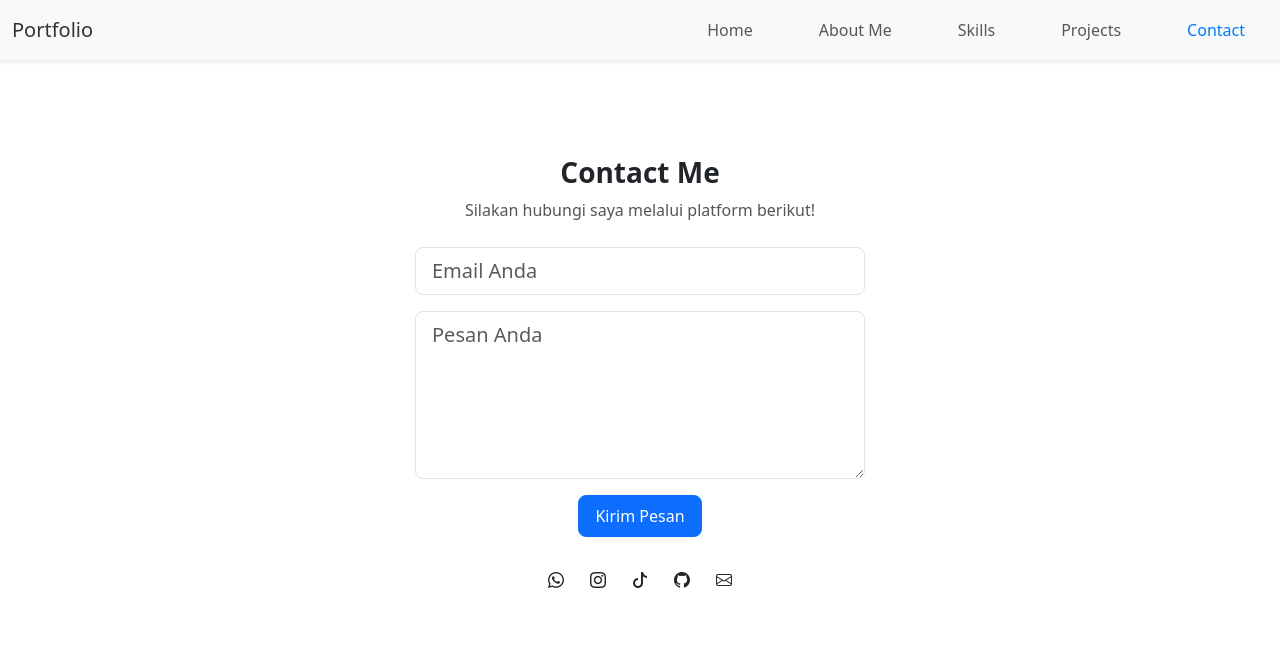
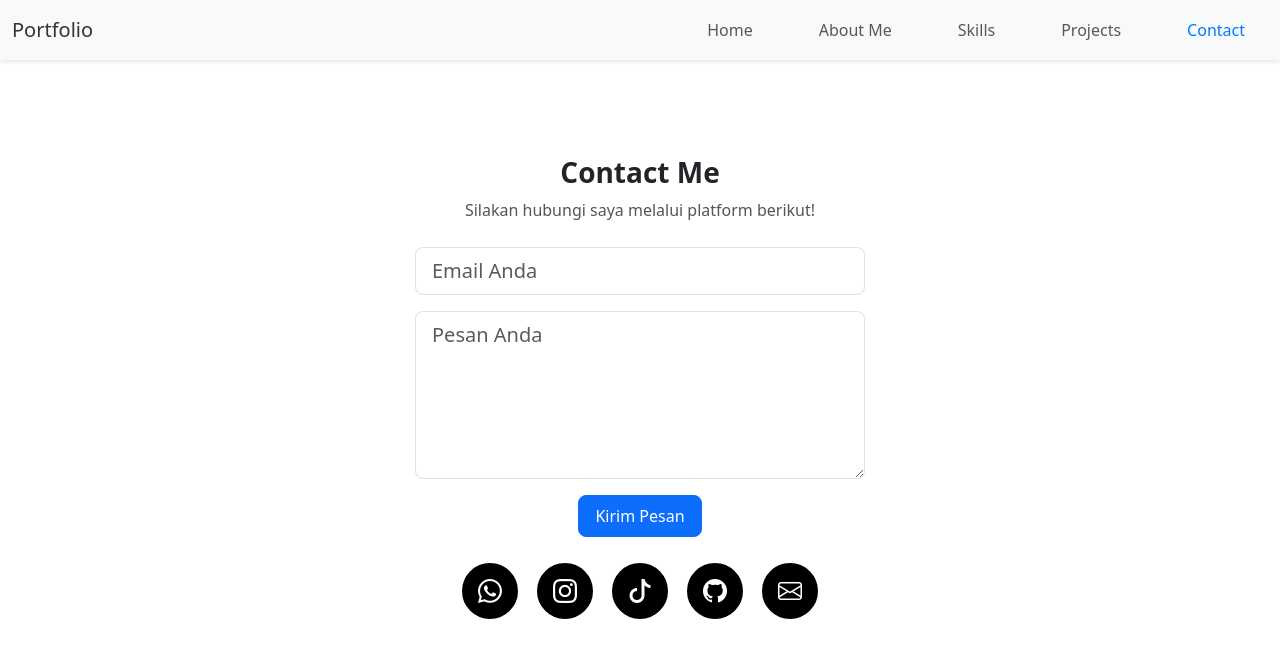
Before and after one commit to z4nky074/Responsi-1, a React (Create React App) app: page / in a window 1280 px wide. Both pictures are taken after a click on the link "Contact". Shown: the top 658 px of the page. Built offline with nearby package versions, Linux system fonts and the light colour scheme.

Commit message:
Update App.css

```diff
--- a/src/App.css
+++ b/src/App.css
@@ -382,20 +382,18 @@ body, html {
   }
 }
 
-
-/* Wrapper untuk mengatur efek lingkaran bercahaya */
+/* Wrapper untuk mengatur efek lingkaran tanpa cahaya kuning */
 .profile-image-wrapper {
   position: relative;
   display: inline-block;
   border-radius: 50%; /* Membuat wrapper berbentuk bulat */
   width: 320px; /* Ukuran lingkaran */
   height: 320px; /* Ukuran lingkaran */
-  background: radial-gradient(circle, rgba(255, 215, 0, 0.5), transparent); /* Efek cahaya */
-  box-shadow: 0 0 30px rgba(255, 215, 0, 0.8), 0 0 50px rgba(255, 223, 0, 0.6); /* Efek bercahaya */
   overflow: hidden; /* Agar gambar tidak keluar dari lingkaran */
   margin: 0; /* Pastikan tidak ada margin tambahan */
   padding: 0; /* Pastikan tidak ada padding tambahan */
 }
+
 
 /* Foto profil */
 .profile-image {
@@ -650,3 +648,40 @@ button:hover {
 .about-me {
   animation: fadeInAboutMe 1s ease-out; /* 1 detik animasi dengan easing */
 }
+
+.contact-form {
+  /* Menjaga form tetap pada posisi atas */
+  display: flex;
+  flex-direction: column;
+  align-items: center;
+  margin-bottom: 20px;
+}
+
+.social-buttons {
+  display: flex; /* Mengatur tombol secara mendatar */
+  justify-content: center; /* Menempatkan tombol di tengah */
+  gap: 15px; /* Memberikan jarak antar tombol */
+  margin-top: 30px; /* Memberikan jarak dari tombol Kirim Pesan */
+}
+
+.social-buttons a {
+  background-color: #000; /* Latar belakang hitam */
+  border: 2px solid #fff; /* Garis putih */
+  color: #fff; /* Ikon putih */
+  border-radius: 50%; /* Membuat tombol berbentuk lingkaran */
+  width: 60px;
+  height: 60px;
+  display: flex;
+  align-items: center;
+  justify-content: center;
+  transition: background-color 0.3s ease, color 0.3s ease;
+}
+
+.social-buttons a:hover {
+  background-color: #fff; /* Latar belakang putih saat di-hover */
+  color: #000; /* Ikon hitam saat di-hover */
+}
+
+.social-buttons a i {
+  font-size: 1.5rem;
+}
```
